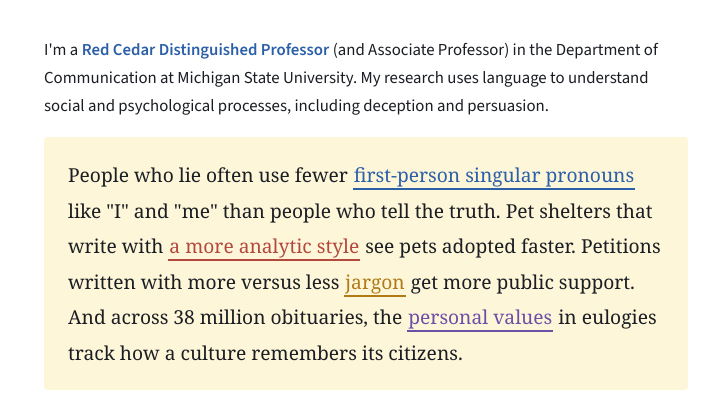
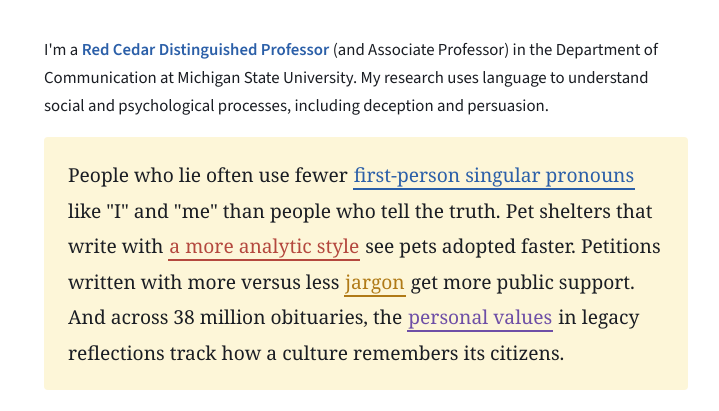
Before and after one commit to davemarkowitz/davidmarkowitz-website, a plain HTML site: page index.html in a window 1280 px wide. Shown: the part 161-572 px from the top of the page, 418-1137 px from the left. Drawn offline with nearby package versions, Linux system fonts and the light colour scheme.

Commit message:
Change "eulogies" to "legacy reflections" in annotated bio paragraph
Co-Authored-By: Claude Sonnet 5 <noreply@anthropic.com>

```diff
--- a/index.html
+++ b/index.html
@@ -53,7 +53,7 @@
         <mark class="jargon" tabindex="0">jargon<span class="popover">Petitions written with more jargon attract more public support.<span class="cite">Markowitz, 2023 &middot; Journal of Personality and Social Psychology</span></span></mark>
         get more public support. And across 38 million obituaries, the
         <mark class="values" tabindex="0">personal values<span class="popover">The values foregrounded in eulogies (family, achievement, faith) track how a culture remembers its citizens.<span class="cite">Markowitz et al., 2025 &middot; PNAS</span></span></mark>
-        in eulogies track how a culture remembers its citizens.
+        in legacy reflections track how a culture remembers its citizens.
       </p>
 
       <div class="lede prose">
```
